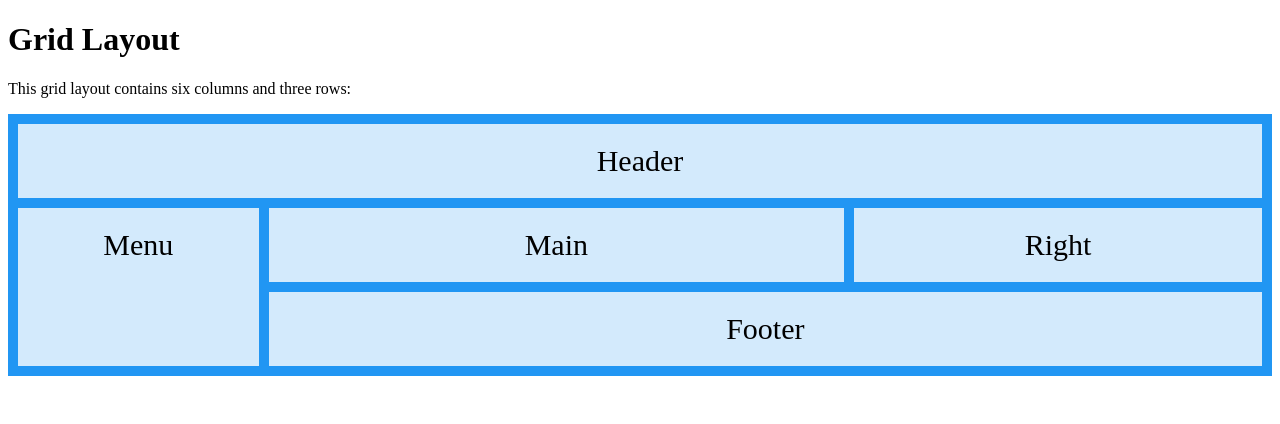
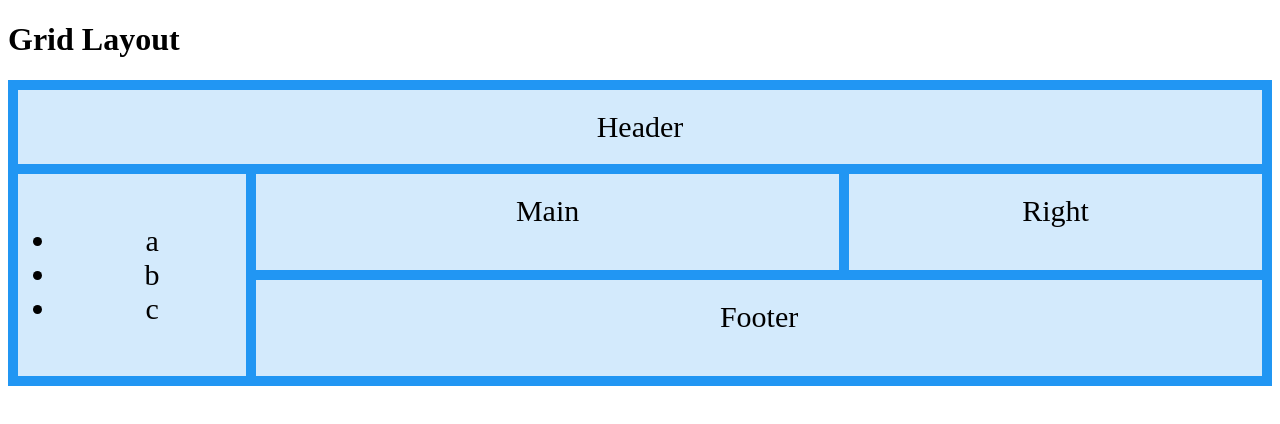
Before and after one commit to dsl2022/grid-demo-html, a plain HTML site: page index.html in a window 1280 px wide. Drawn offline with Linux system fonts and the light colour scheme.

Commit message:
Update index.html

```diff
--- a/index.html
+++ b/index.html
@@ -1,41 +1,21 @@
 <!DOCTYPE html>
 <html>
 <head>
-<style>
-.item1 { grid-area: header; }
-.item2 { grid-area: menu; }
-.item3 { grid-area: main; }
-.item4 { grid-area: right; }
-.item5 { grid-area: footer; }
-
-.grid-container {
-  display: grid;
-  grid-template-areas:
-    'header header header header header header'
-    'menu main main main right right'
-    'menu footer footer footer footer footer';
-  gap: 10px;
-  background-color: #2196F3;
-  padding: 10px;
-}
-
-.grid-container > div {
-  background-color: rgba(255, 255, 255, 0.8);
-  text-align: center;
-  padding: 20px 0;
-  font-size: 30px;
-}
-</style>
+    <link rel="stylesheet" href="style.css">
 </head>
 <body>
 
 <h1>Grid Layout</h1>
-
-<p>This grid layout contains six columns and three rows:</p>
-
 <div class="grid-container">
   <div class="item1">Header</div>
-  <div class="item2">Menu</div>
+  <div class="item2">
+    <ul>
+        <li>a</li>
+        <li>b</li>
+        <li>c</li>
+
+    </ul>
+  </div>
   <div class="item3">Main</div>
   <div class="item4">Right</div>
   <div class="item5">Footer</div>
```
